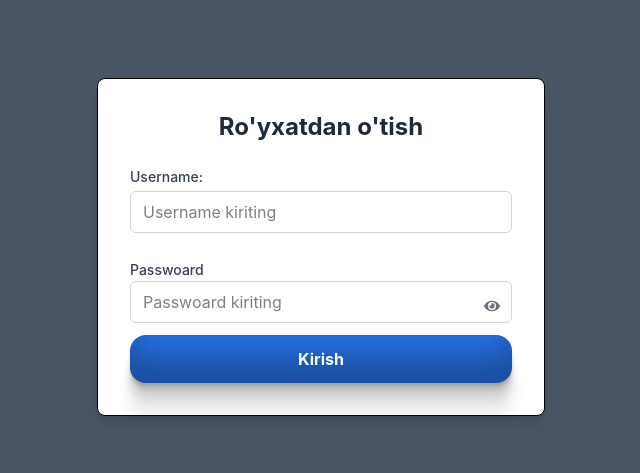
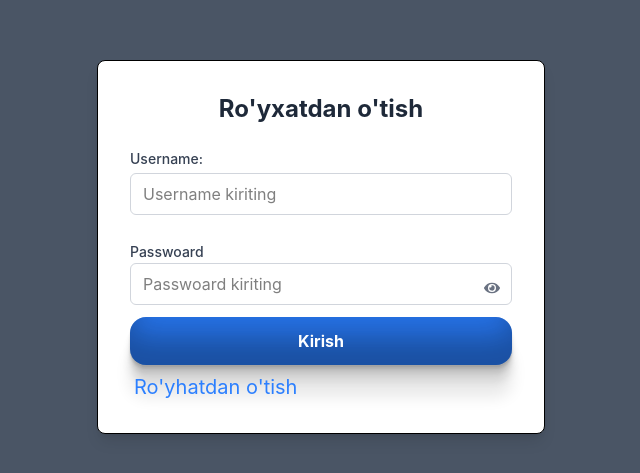
Before and after one commit to sherxonbek/imtihon, a React (Vite) app: page /signin in a window 1280 px wide. Shown: the part 153-626 px from the top of the page, without its empty margins (319-959 px from the left). Built offline with nearby package versions, Linux system fonts and the light colour scheme.

Commit message:
login qismi tamrlash

```diff
--- a/src/auth/SignIn.jsx
+++ b/src/auth/SignIn.jsx
@@ -1,5 +1,5 @@
 import React, { useEffect, useState } from 'react'
-import { useNavigate } from 'react-router-dom';
+import { Link, useNavigate } from 'react-router-dom';
 
 import { FaEye, FaEyeSlash } from 'react-icons/fa'
 import { users } from '../services/api';
@@ -118,6 +118,12 @@
                     >
                         {loading ? "Loading..." : "Kirish"}
                     </button>
+                    <h1 className='text-xl mt-2'>
+
+                        <Link to="/signup" className="text-blue-500 hover:underline ml-1">
+                            Ro'yhatdan o'tish
+                        </Link>
+                    </h1>
                     {error && (
                         <div className="bg-red-100 text-red-700 px-3 py-2 rounded-md mb-4 text-sm font-medium border border-red-200">
                             {error}
```
